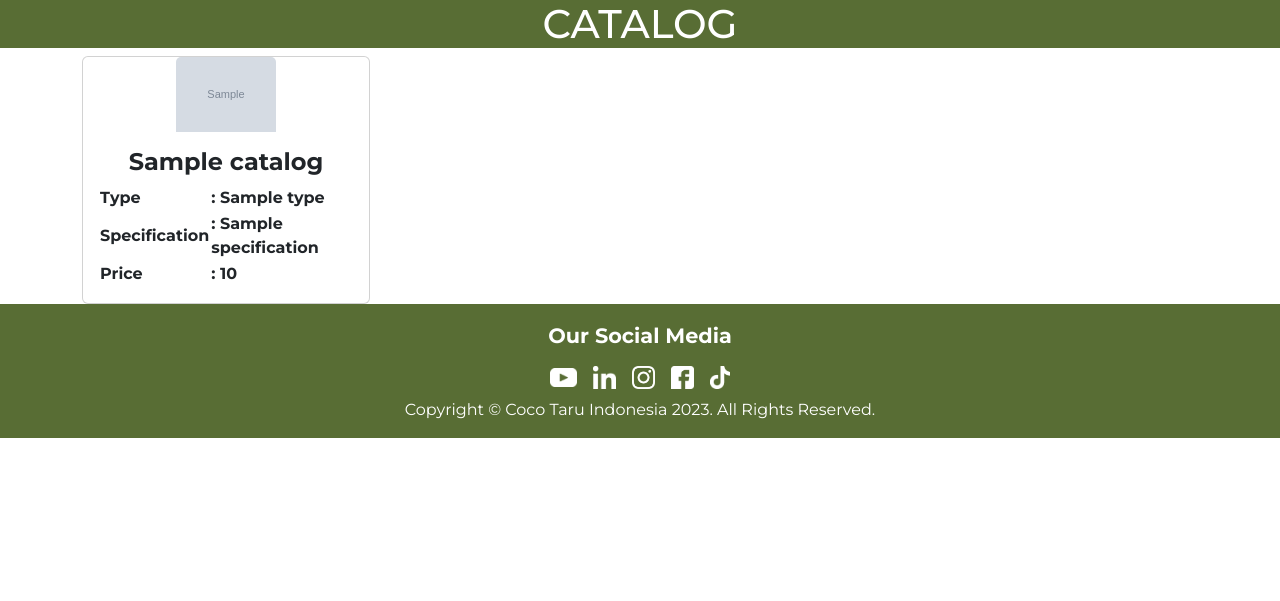
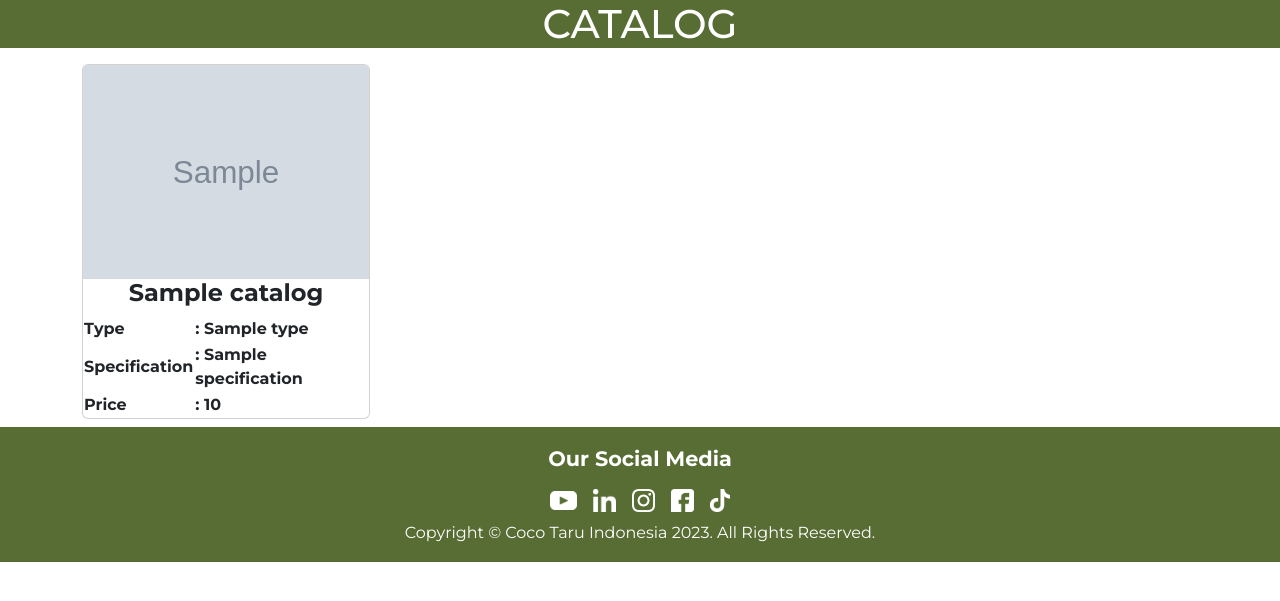
Before and after one commit to thoriqhafidz12/cti_dashboard, a Laravel app: template resources/views/landing/catalog.blade.php in a window 1280 px wide. Shown: the part 76-677 px from the top of the page. Run offline with Laravel 10, Linux system fonts and the light colour scheme; the template is opened without the code that fills it: most values are stand-ins (such as "Sample title", 1, 10 or a date in 2020); lists and menus that the app fills with data are empty.

Commit message:
view catalog

```diff
--- a/resources/views/landing/catalog.blade.php
+++ b/resources/views/landing/catalog.blade.php
@@ -1,14 +1,14 @@
 @extends('landing.index')
 
 @section('content')
-<h1 class="text-center bg-green " style="color: white">CATALOG</h1>
+  <h1 class="text-center bg-green " style="color: white">CATALOG</h1>
     <div class="container ">
         <div class="row justify-content-center ">
             @foreach ($catalogs as $catalog)
               <div class="col">
-                <div class="card">
-                  <img src="uploads/{{ $catalog->picture }}" class="card-img-top" style="width:100px">
-                  <div class="card-body">
+                <div class="card my-2" style="width: 18rem">
+                  <img src="uploads/{{ $catalog->picture }}" class="card-img-top" style="max-width: 385px;max-height: 385px">
+
                     <h5 class="card-title text-center">{{ $catalog->name }}</h5>
                     <table>
                       <tr>
@@ -24,7 +24,6 @@
                         <th>: {{ $catalog->price }}</th>
                       </tr>
                     </table>
-                  </div>
                 </div>
               </div>
             @endforeach
```
